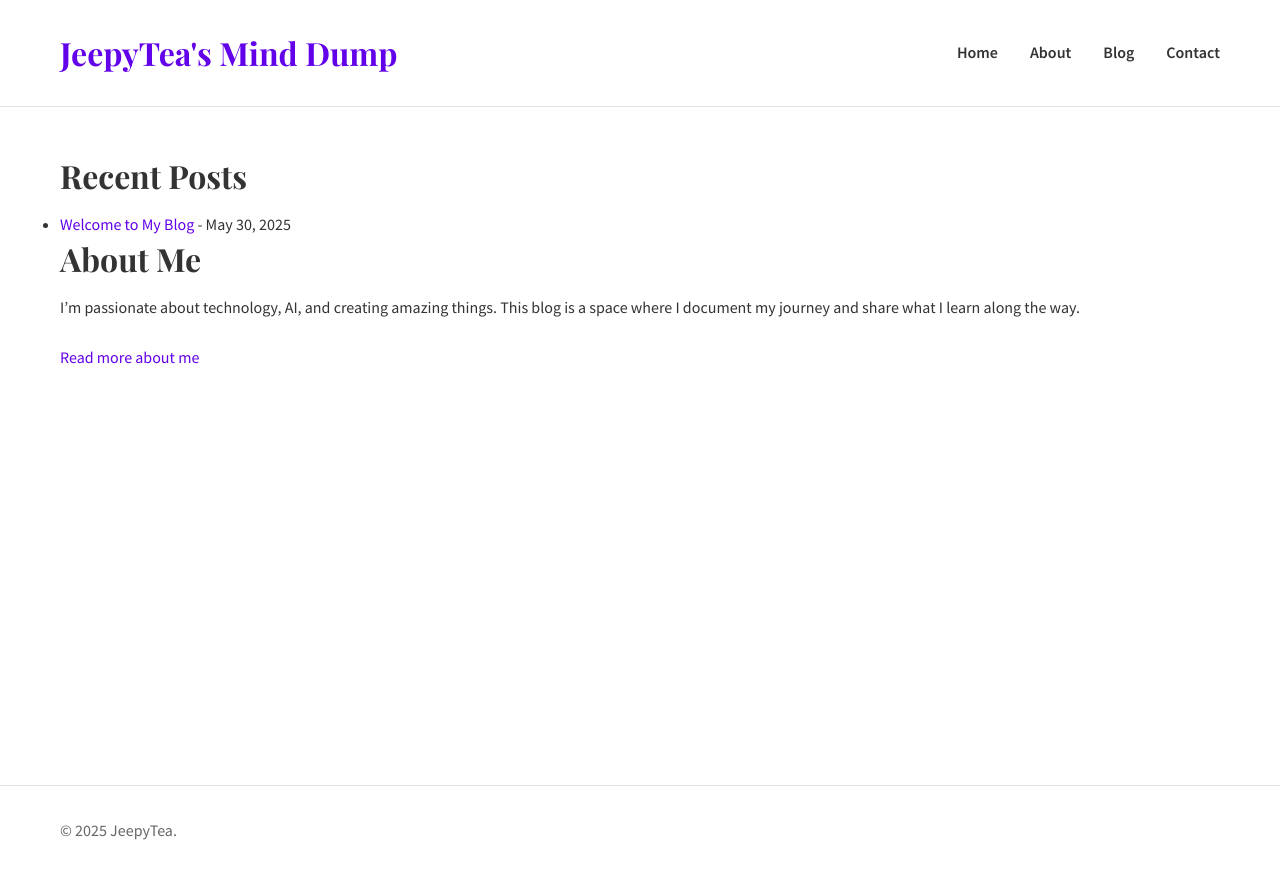
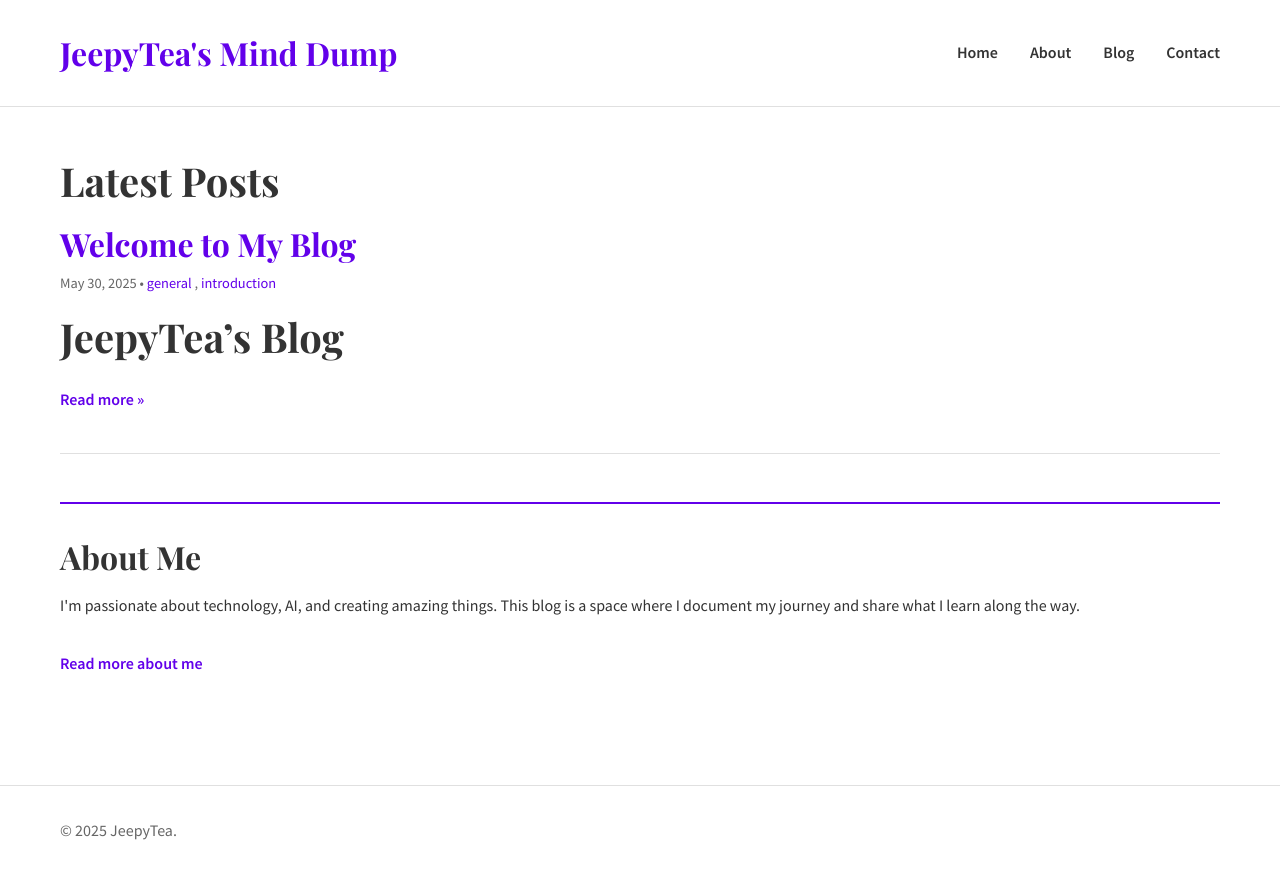
Before and after one commit to JeepyTea/jeepytea.github.io, a Jekyll site: the page built from index.md, in a window 1280 px wide. Shown: the top 879 px of the page. Built offline with Jekyll 4.4.1, drawn with Linux system fonts in a browser that asks for light colours.

Commit message:
feat: Improve homepage layout with post previews

```diff
--- a/assets/css/style.css
+++ b/assets/css/style.css
@@ -111,8 +111,8 @@ a:hover {
 }
 
 /* Posts */
-.post {
-  margin-bottom: 4rem;
+.post, .post-preview {
+  margin-bottom: 2.5rem;
 }
 
 .post-header {
@@ -128,6 +128,38 @@ a:hover {
   color: var(--light-text);
   font-size: 0.9rem;
   margin-bottom: 1rem;
+}
+
+.post-preview h2 {
+  margin-bottom: 0.5rem;
+}
+
+.post-excerpt {
+  margin: 1rem 0;
+}
+
+.read-more {
+  display: inline-block;
+  font-weight: 600;
+  margin-top: 0.5rem;
+}
+
+hr {
+  margin: 2rem 0;
+  border: 0;
+  border-top: 1px solid var(--border-color);
+}
+
+.about-section {
+  margin-top: 3rem;
+  padding-top: 2rem;
+  border-top: 2px solid var(--primary-color);
+}
+
+.about-link {
+  display: inline-block;
+  margin-top: 0.5rem;
+  font-weight: 600;
 }
 
 .post-content {
--- a/index.md
+++ b/index.md
@@ -3,14 +3,37 @@ layout: default
 title: Home
 ---
 
-## Recent Posts
+# Latest Posts
 
 {% for post in site.posts limit:5 %}
-- [{{ post.title }}]({{ post.url | relative_url }}) - {{ post.date | date: "%B %d, %Y" }}
+<article class="post-preview">
+  <h2><a href="{{ post.url | relative_url }}">{{ post.title }}</a></h2>
+
+  <div class="post-meta">
+    {{ post.date | date: "%B %d, %Y" }}
+    {% if post.categories.size > 0 %}
+    •
+    <span class="post-categories">
+      {% for category in post.categories %}
+      <a href="{{ '/categories/' | append: category | relative_url }}">{{ category }}</a>
+      {% unless forloop.last %}, {% endunless %}
+      {% endfor %}
+    </span>
+    {% endif %}
+  </div>
+
+  <div class="post-excerpt">
+    {{ post.excerpt }}
+  </div>
+
+  <a href="{{ post.url | relative_url }}" class="read-more">Read more &raquo;</a>
+</article>
+
+<hr>
 {% endfor %}
 
-## About Me
-
-I'm passionate about technology, AI, and creating amazing things. This blog is a space where I document my journey and share what I learn along the way.
-
-[Read more about me](/about)
+<div class="about-section">
+  <h2>About Me</h2>
+  <p>I'm passionate about technology, AI, and creating amazing things. This blog is a space where I document my journey and share what I learn along the way.</p>
+  <p><a href="/about" class="about-link">Read more about me</a></p>
+</div>
```
